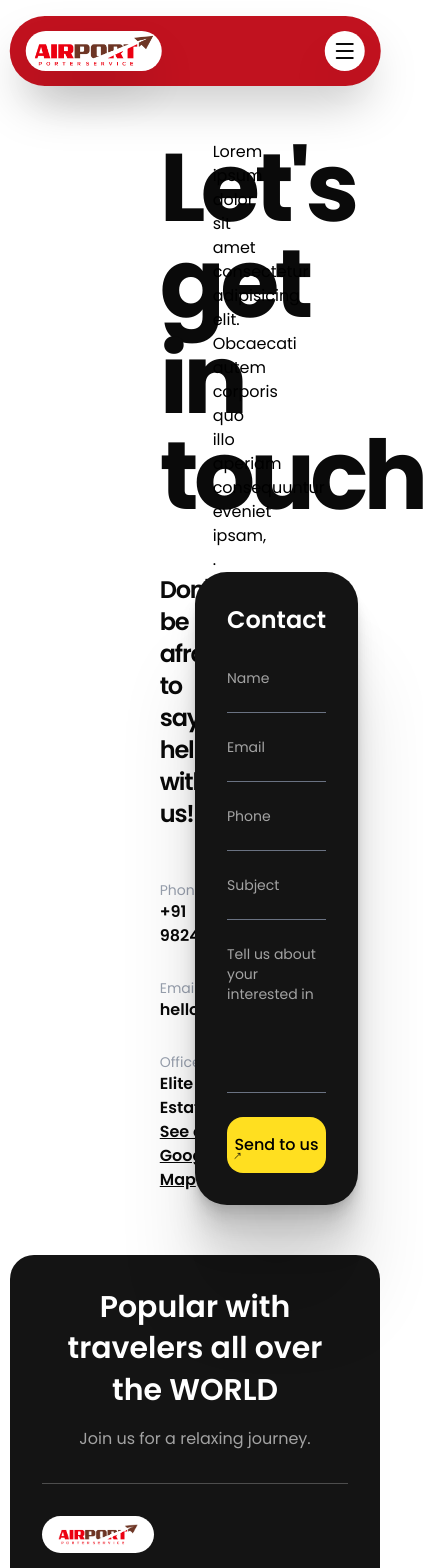
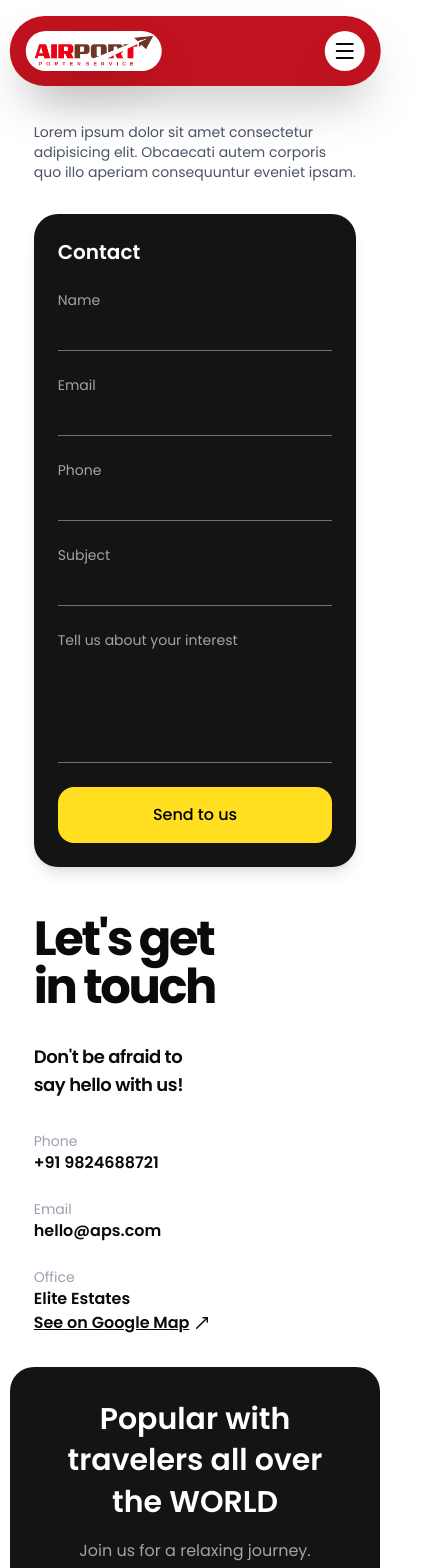
Before and after one commit to AjayRajNegi/APS, a Next.js app: page /contact in a window 390 px wide. Shown: the top 1568 px of the page, 423 px wide, since content can reach past the window. Built offline with nearby package versions, Linux system fonts and the light colour scheme.

Commit message:
Contact page responsive

```diff
--- a/src/app/contact/page.tsx
+++ b/src/app/contact/page.tsx
@@ -1,37 +1,54 @@
 import { MoveRight } from "lucide-react";
+import { TextEffect } from "../components/TextEffect";
 
 export default function Contact() {
   return (
-    <section className="my-[50px] flex px-[150px]">
+    <section className="mx-auto my-8 flex max-w-7xl flex-col-reverse gap-12 px-6 md:flex-row md:gap-16 lg:px-12">
       {/* Left */}
-      <article className="flex w-1/2 flex-col items-start">
-        <h1 className="text-sha text-8xl font-bold tracking-tighter">
+      <article className="flex w-full flex-col items-start md:w-1/2">
+        <h1 className="text-5xl font-bold tracking-tighter lg:text-7xl">
           Let&apos;s get <br /> in touch
         </h1>
-        <p className="my-[50px] text-2xl font-semibold tracking-tighter">
+
+        <p className="my-8 text-lg font-semibold tracking-tight sm:my-12 sm:text-xl lg:text-2xl">
           Don&apos;t be afraid to <br /> say hello with us!
         </p>
+
+        <div className="space-y-6 text-base sm:text-lg">
+          <div>
             <p className="text-sm text-gray-400">Phone</p>
             <p className="font-semibold">+91 9824688721</p>
-        <p className="mt-[30px] text-sm text-gray-400">Email</p>
+          </div>
+
+          <div>
+            <p className="text-sm text-gray-400">Email</p>
             <p className="font-semibold">hello@aps.com</p>
-        <p className="mt-[30px] text-sm text-gray-400">Office</p>
+          </div>
+
+          <div>
+            <p className="text-sm text-gray-400">Office</p>
             <p className="font-semibold">Elite Estates</p>
             <p className="flex items-center gap-1 font-semibold underline">
-          See on Google Map <MoveRight className="-rotate-45" size={20} />
+              See on Google Map <MoveRight className="-rotate-45" size={18} />
             </p>
+          </div>
+        </div>
       </article>
+
       {/* Right */}
-      <article className="flex w-1/2 flex-col justify-between text-white">
-        <div className="ml-auto w-1/2 text-justify text-black">
+      <article className="flex w-full flex-col md:w-1/2">
+        <div className="mb-8 text-sm text-gray-600 md:ml-auto md:w-3/4 lg:w-2/3">
+          <TextEffect>
             Lorem ipsum dolor sit amet consectetur adipisicing elit. Obcaecati
-          autem corporis quo illo aperiam consequuntur eveniet ipsam, .
+            autem corporis quo illo aperiam consequuntur eveniet ipsam.
+          </TextEffect>
         </div>
-        <div className="mx-auto h-fit max-w-5xl rounded-4xl bg-[#141414] p-8 shadow-[0_2.8px_2.2px_rgba(0,_0,_0,_0.034),_0_6.7px_5.3px_rgba(0,_0,_0,_0.048),_0_12.5px_10px_rgba(0,_0,_0,_0.06),_0_22.3px_17.9px_rgba(0,_0,_0,_0.072),_0_41.8px_33.4px_rgba(0,_0,_0,_0.086),_0_100px_80px_rgba(0,_0,_0,_0.12)]">
-          <h2 className="mb-8 text-2xl font-semibold">Contact</h2>
+
+        <div className="rounded-3xl bg-[#141414] p-6 text-white shadow-lg sm:p-8">
+          <h2 className="mb-6 text-xl font-semibold sm:text-2xl">Contact</h2>
 
           {/* Form */}
-          <form className="grid grid-cols-1 gap-6 md:grid-cols-2">
+          <form className="grid grid-cols-1 gap-6 sm:grid-cols-2">
             {/* Name */}
             <div className="flex flex-col">
               <label htmlFor="name" className="text-sm text-[#a3a3a3]">
@@ -40,7 +57,7 @@ export default function Contact() {
               <input
                 type="text"
                 id="name"
-                className="p border-b border-gray-500 bg-transparent focus:border-white focus:outline-none"
+                className="border-b border-gray-500 bg-transparent py-2 focus:border-white focus:outline-none"
               />
             </div>
 
@@ -52,7 +69,7 @@ export default function Contact() {
               <input
                 type="email"
                 id="email"
-                className="border-b border-gray-500 bg-transparent focus:border-white focus:outline-none"
+                className="border-b border-gray-500 bg-transparent py-2 focus:border-white focus:outline-none"
               />
             </div>
 
@@ -64,7 +81,7 @@ export default function Contact() {
               <input
                 type="tel"
                 id="phone"
-                className="border-b border-gray-500 bg-transparent focus:border-white focus:outline-none"
+                className="border-b border-gray-500 bg-transparent py-2 focus:border-white focus:outline-none"
               />
             </div>
 
@@ -76,22 +93,23 @@ export default function Contact() {
               <input
                 type="text"
                 id="subject"
-                className="border-b border-gray-500 bg-transparent focus:border-white focus:outline-none"
+                className="border-b border-gray-500 bg-transparent py-2 focus:border-white focus:outline-none"
               />
             </div>
 
-            <div className="flex flex-col md:col-span-2">
+            {/* Message */}
+            <div className="flex flex-col sm:col-span-2">
               <label htmlFor="message" className="text-sm text-[#a3a3a3]">
-                Tell us about your interested in
+                Tell us about your interest
               </label>
               <textarea
                 id="message"
-                rows={3}
+                rows={4}
                 className="resize-none border-b border-gray-500 bg-transparent py-2 focus:border-white focus:outline-none"
               />
             </div>
 
-            <div className="md:col-span-2">
+            <div className="sm:col-span-2">
               <button
                 type="submit"
                 className="w-full rounded-2xl bg-yellow-300 py-4 font-medium text-black transition hover:bg-yellow-400"
```
Lines whose indentation alone changed are shown as unchanged.
